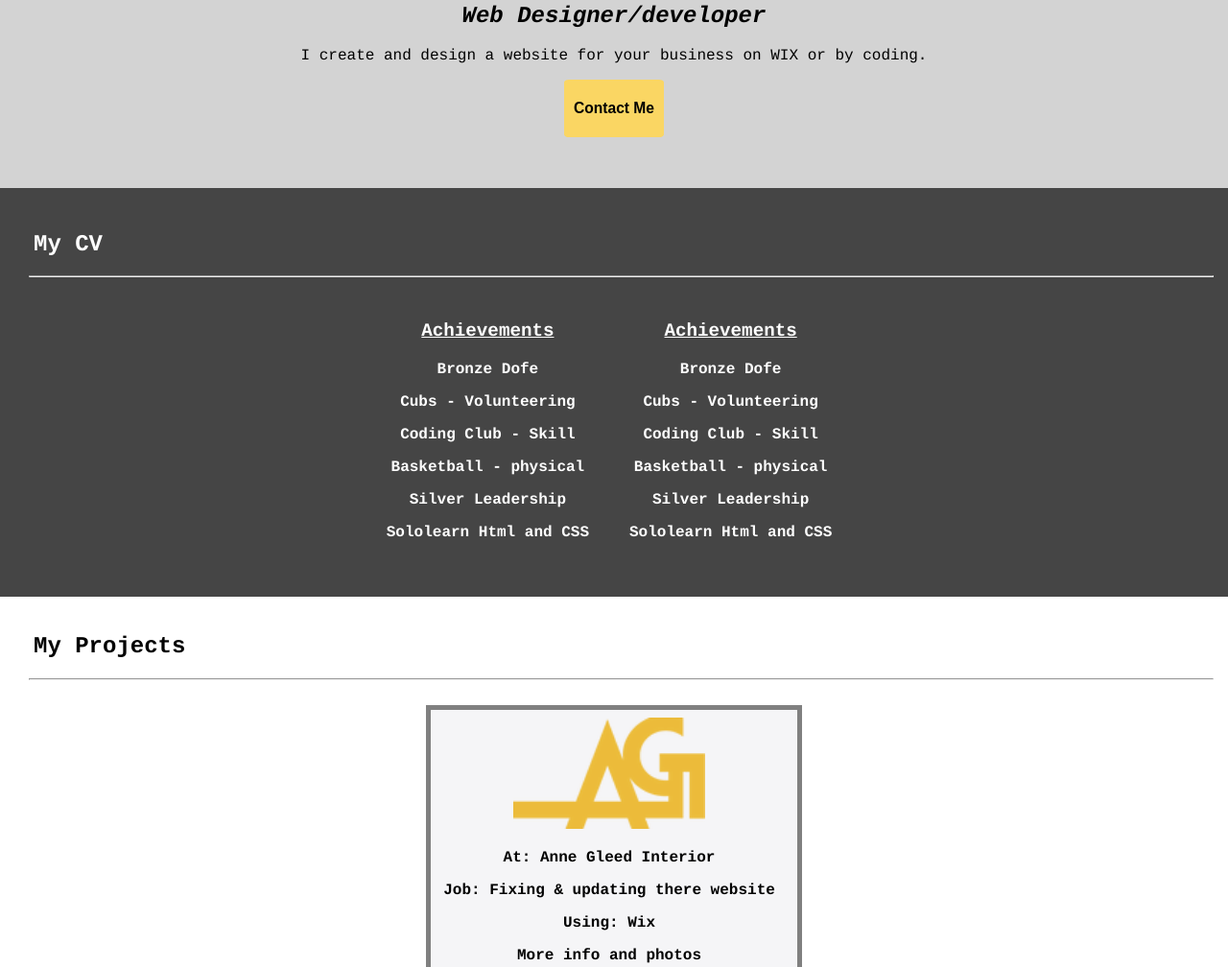
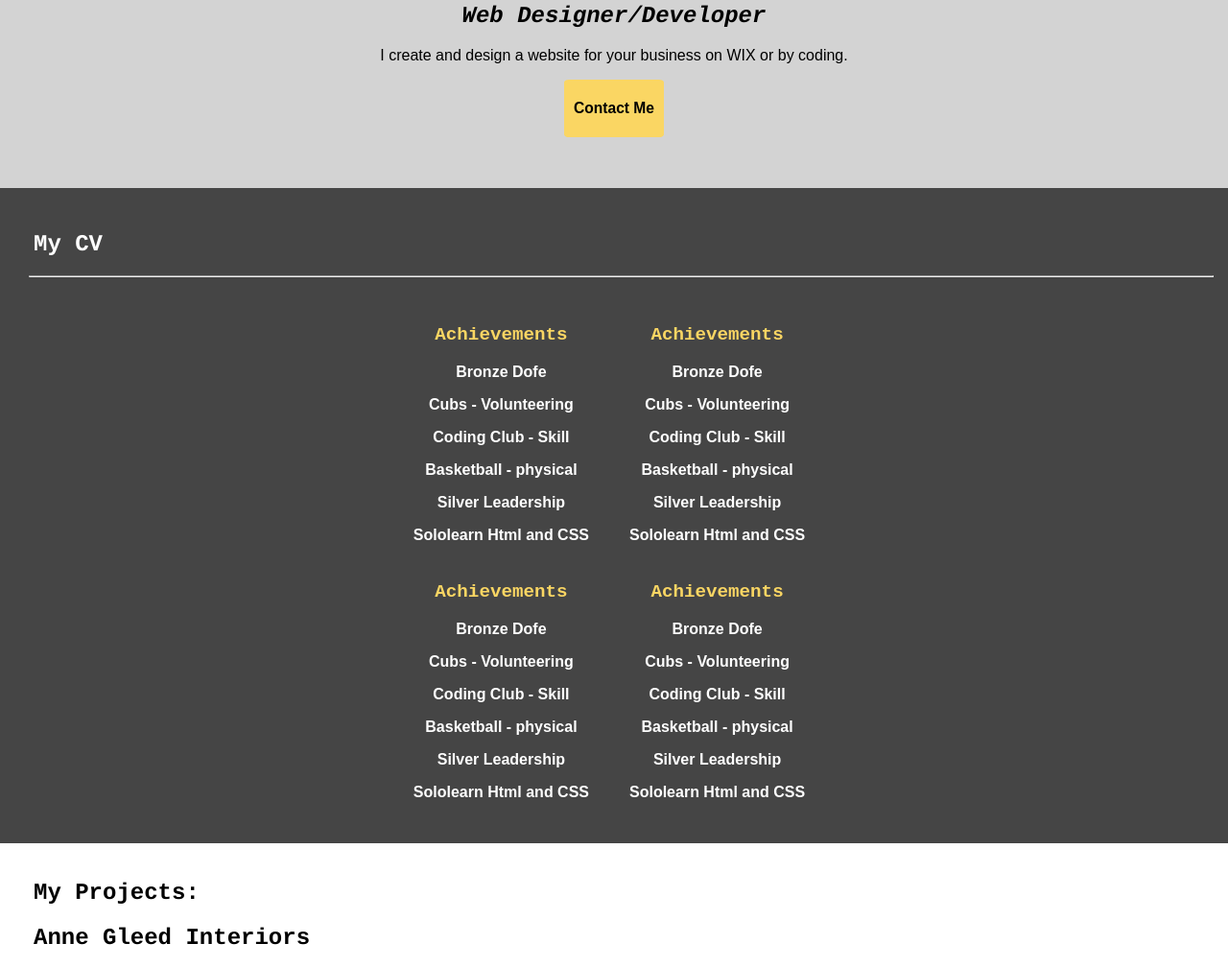
Before and after one commit to Superjay813/BrowserGames, a plain HTML site: page index.html in a window 1280 px wide. Shown: the part 572-1580 px from the top of the page at 96% size. Drawn offline with Linux system fonts and the light colour scheme.

Commit message:
Add files via upload

```diff
--- a/index.html
+++ b/index.html
@@ -22,7 +22,7 @@
 		</div>
 		<div id="aboutme">
 			<img src="https://openclipart.org/image/2400px/svg_to_png/247320/abstract-user-flat-4.png">
-			<h2><i>Web Designer/developer</i></h2>
+			<h2><i>Web Designer/Developer</i></h2>
 			<p>I create and design a website for your business on WIX or by coding.</p>
 			<button id="contactme"><a href="#contact">
 					<h3><b>Contact Me</b></h3>
@@ -36,7 +36,7 @@
 				<tr>
 					<th>
 						<div id="achievelist">
-							<p id="nodot">Achievements</p>
+							<p id="listtitle">Achievements</p>
 							<p>Bronze Dofe</p>
 							<p id="tablist">Cubs - Volunteering</p>
 							<p id="tablist">Coding Club - Skill</p>
@@ -47,7 +47,7 @@
 					</th>
                     <th>
 						<div id="achievelist">
-							<p id="nodot">Achievements</p>
+							<p id="listtitle">Achievements</p>
 							<p>Bronze Dofe</p>
 							<p id="tablist">Cubs - Volunteering</p>
 							<p id="tablist">Coding Club - Skill</p>
@@ -57,10 +57,36 @@
 						</div>
 					</th>
 				</tr>
+				<br>
+				<tr>
+						<th>
+							<div id="achievelist">
+								<p id="listtitle">Achievements</p>
+								<p>Bronze Dofe</p>
+								<p id="tablist">Cubs - Volunteering</p>
+								<p id="tablist">Coding Club - Skill</p>
+								<p id="tablist">Basketball - physical</p>
+								<p>Silver Leadership</p>
+								<p>Sololearn Html and CSS</p>
+							</div>
+						</th>
+						<th>
+							<div id="achievelist">
+								<p id="listtitle">Achievements</p>
+								<p>Bronze Dofe</p>
+								<p id="tablist">Cubs - Volunteering</p>
+								<p id="tablist">Coding Club - Skill</p>
+								<p id="tablist">Basketball - physical</p>
+								<p>Silver Leadership</p>
+								<p>Sololearn Html and CSS</p>
+							</div>
+						</th>
+					</tr>
 			</table>
 		</div>
 			<br>
-			<h2 id="cvlink" style="text-align: left; margin-left: 35px;">My Projects</h2>
+			<h2 id="cvlink" style="text-align: left; margin-left: 35px;">My Projects:</h2>
+			<h2 style="text-align: left; margin-left: 35px;">Anne Gleed Interiors</h2>
 			<hr style="margin-left: 30px; margin-right: 15px;">
 			<br>
 			<table style="padding-left: 10px; padding-right: 20px; height: 300px; margin-left: auto; margin-right: auto; background-color: #f5f5f7; border-style: solid; border-width: 5px;">
--- a/style.css
+++ b/style.css
@@ -4,8 +4,12 @@
 
 /* Style the body */
 body {
+  font-family: Arial, Helvetica, sans-serif;
+  margin: 0;
+}
+
+h1, h2, #navbar{
   font-family: "couriernew", Courier, monospace;
-  margin: 0;
 }
 
 /* Header/logo Title */
@@ -73,10 +77,12 @@ body {
   padding-right: 20px;
 }
 
-#nodot {
-  text-decoration: underline;
+
+#listtitle {
   text-align: center;
   font-size: 1.2em;
+  font-family: 'Courier New', Courier, monospace;
+  color: #fad663;
 }
 
 #aboutme img{
```
